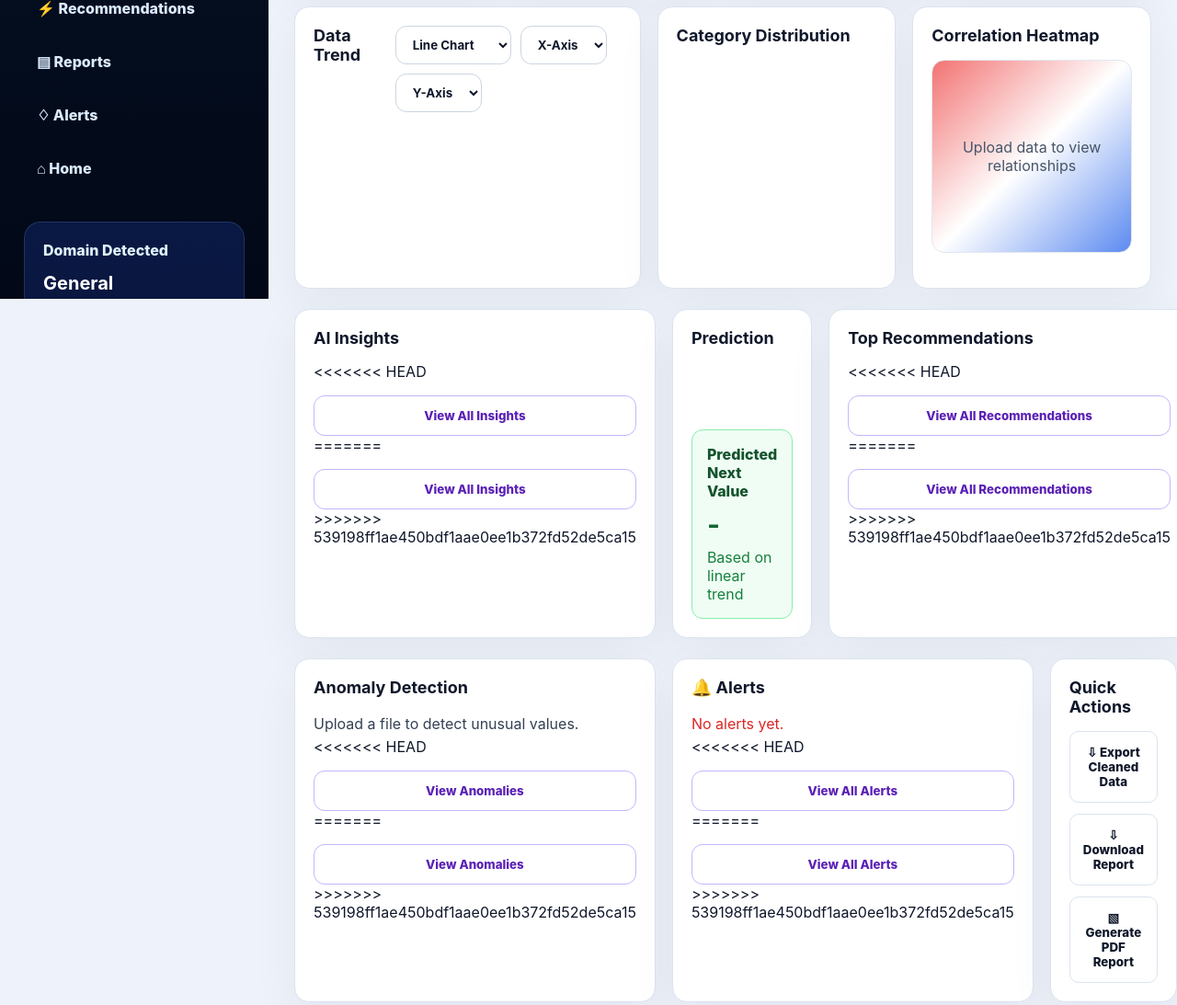
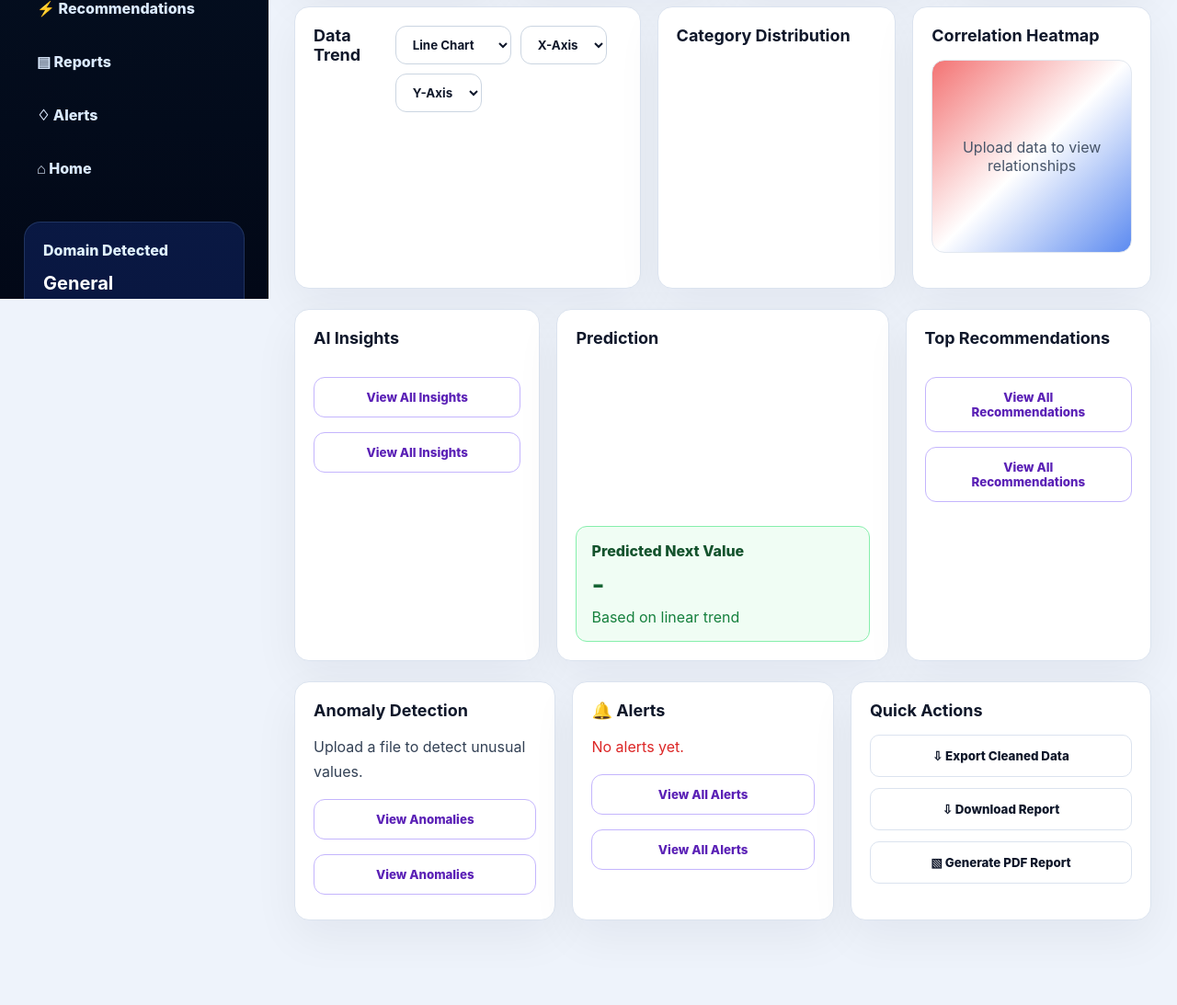
Before and after one commit to akshayaksh1508-creator/AI-Powered-Smart-Data-Analyzer, a plain HTML site: page frontend/dashboard.html in a window 1280 px wide. Shown: the part 475-1568 px from the top of the page at 92% size. After the commit the page ends 1528 px from the top, so only its background shows below. Drawn offline with nearby package versions, Linux system fonts and the light colour scheme.

Commit message:
Update frontend HTML

```diff
--- a/frontend/dashboard.html
+++ b/frontend/dashboard.html
@@ -175,11 +175,11 @@
       <div class="panel" id="insights">
         <h3>AI Insights</h3>
         <div id="insightList" class="list-box"></div>
-<<<<<<< HEAD
+
         <button class="outline-btn" onclick="openAllInsights()">View All Insights</button>
-=======
+
         <button class="outline-btn">View All Insights</button>
->>>>>>> 539198ff1ae450bdf1aae0ee1b372fd52de5ca15
+
       </div>
 
       <div class="panel prediction-panel" id="predictions">
@@ -197,11 +197,11 @@
       <div class="panel" id="recommendations">
         <h3>Top Recommendations</h3>
         <div id="recommendationList" class="list-box"></div>
-<<<<<<< HEAD
+
         <button class="outline-btn" onclick="openAllRecommendations()">View All Recommendations</button>
-=======
+
         <button class="outline-btn">View All Recommendations</button>
->>>>>>> 539198ff1ae450bdf1aae0ee1b372fd52de5ca15
+
       </div>
     </section>
 
@@ -209,25 +209,25 @@
       <div class="panel" id="alerts">
         <h3>Anomaly Detection</h3>
         <p id="anomalyText">Upload a file to detect unusual values.</p>
-<<<<<<< HEAD
+
         <button class="outline-btn" onclick="openAnomalies()">
   View Anomalies
 </button>
-=======
+
         <button class="outline-btn">View Anomalies</button>
->>>>>>> 539198ff1ae450bdf1aae0ee1b372fd52de5ca15
+
       </div>
 
       <div class="panel">
         <h3>🔔 Alerts</h3>
         <p id="alertText">No alerts yet.</p>
-<<<<<<< HEAD
+
         <button class="outline-btn" onclick="openAlerts()">
   View All Alerts
 </button>
-=======
+
         <button class="outline-btn">View All Alerts</button>
->>>>>>> 539198ff1ae450bdf1aae0ee1b372fd52de5ca15
+
       </div>
 
       <div class="panel" id="reports">
@@ -256,7 +256,7 @@
     <button onclick="sendChatQuestion()">Send</button>
   </div>
 </div>
-<<<<<<< HEAD
+
 
   </main>
 <div class="chart-ai-popup" id="chartAiPopup">
@@ -276,10 +276,10 @@
     <div id="fullListContent"></div>
   </div>
 </div>
-=======
+
   </main>
 
->>>>>>> 539198ff1ae450bdf1aae0ee1b372fd52de5ca15
+
   <script src="script.js"></script>
 </body>
 </html>
```
